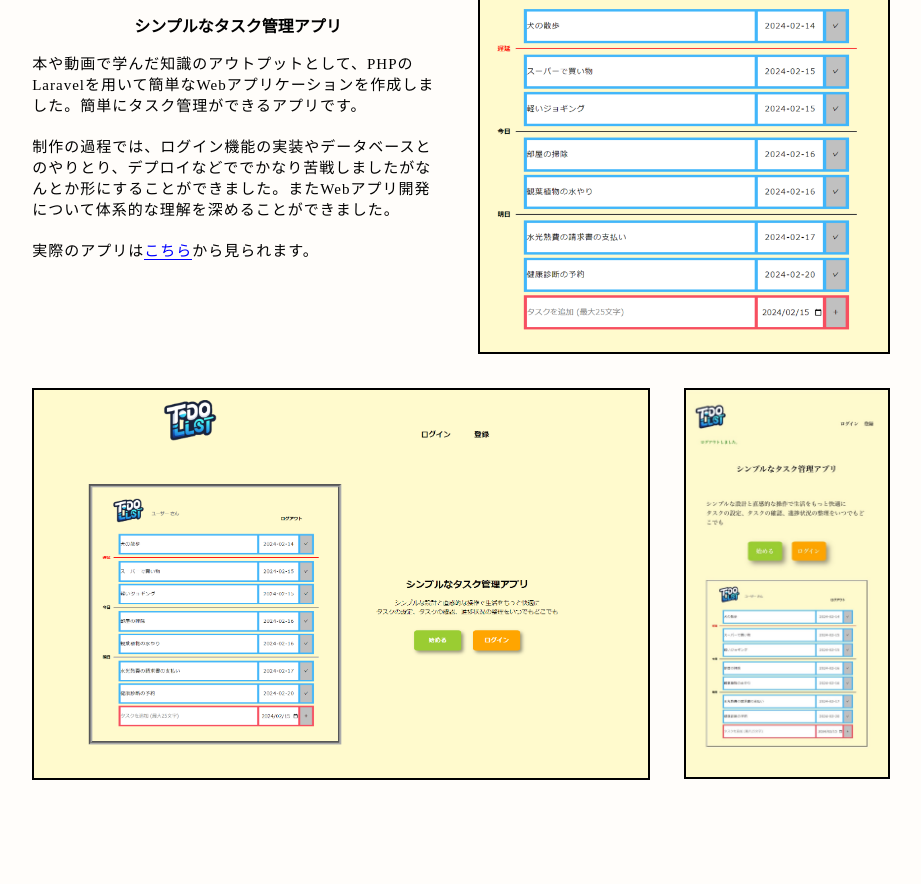
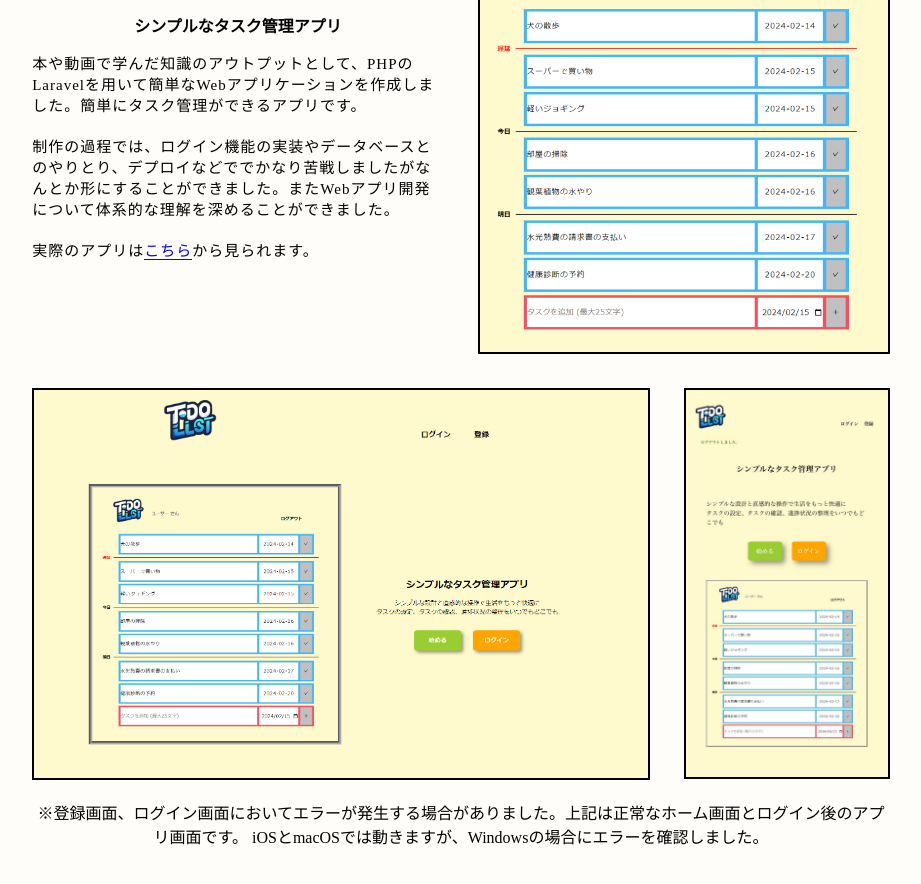
Before and after one commit to chihiro2023/profile-homepage, a plain HTML site: page index.html in a window 1280 px wide. Shown: the part 2577-3461 px from the top of the page, without its empty margins (179-1100 px from the left). Drawn offline with nearby package versions, Linux system fonts and the light colour scheme; some packages are replaced by stand-ins of ours.

Commit message:
add warn

```diff
--- a/css/style.css
+++ b/css/style.css
@@ -279,3 +279,6 @@ img {
 .work-img:nth-child(2) {
     width: 24%;
 }
+#warn {
+    margin-top: 20px;
+}
--- a/index.html
+++ b/index.html
@@ -127,6 +127,11 @@
                         <img src="img/work-home-sp.png">
                     </div>
                 </div>
+                <div id="warn">
+                    ※登録画面、ログイン画面においてエラーが発生する場合がありました。上記は正常なホーム画面とログイン後のアプリ画面です。
+                    iOSとmacOSでは動きますが、Windowsの場合にエラーを確認しました。
+                </div>
+                </div>
             </section>
         </main>
     </body>
```
